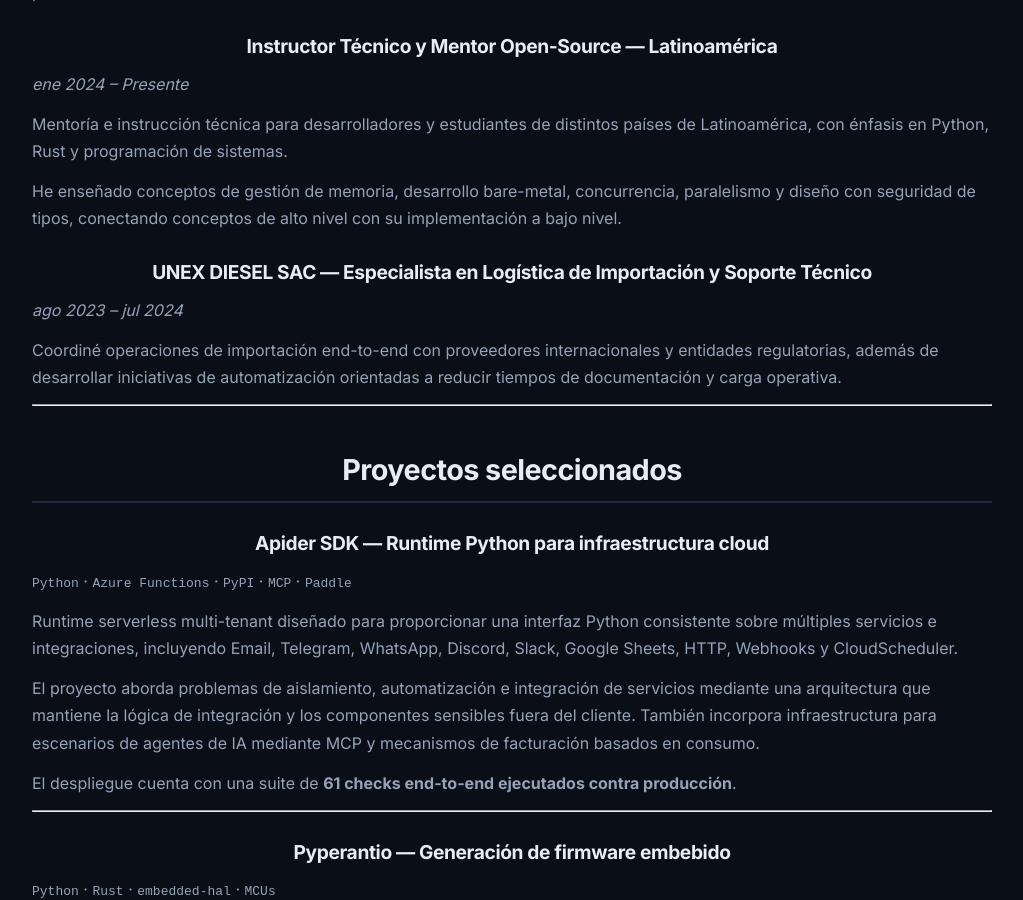
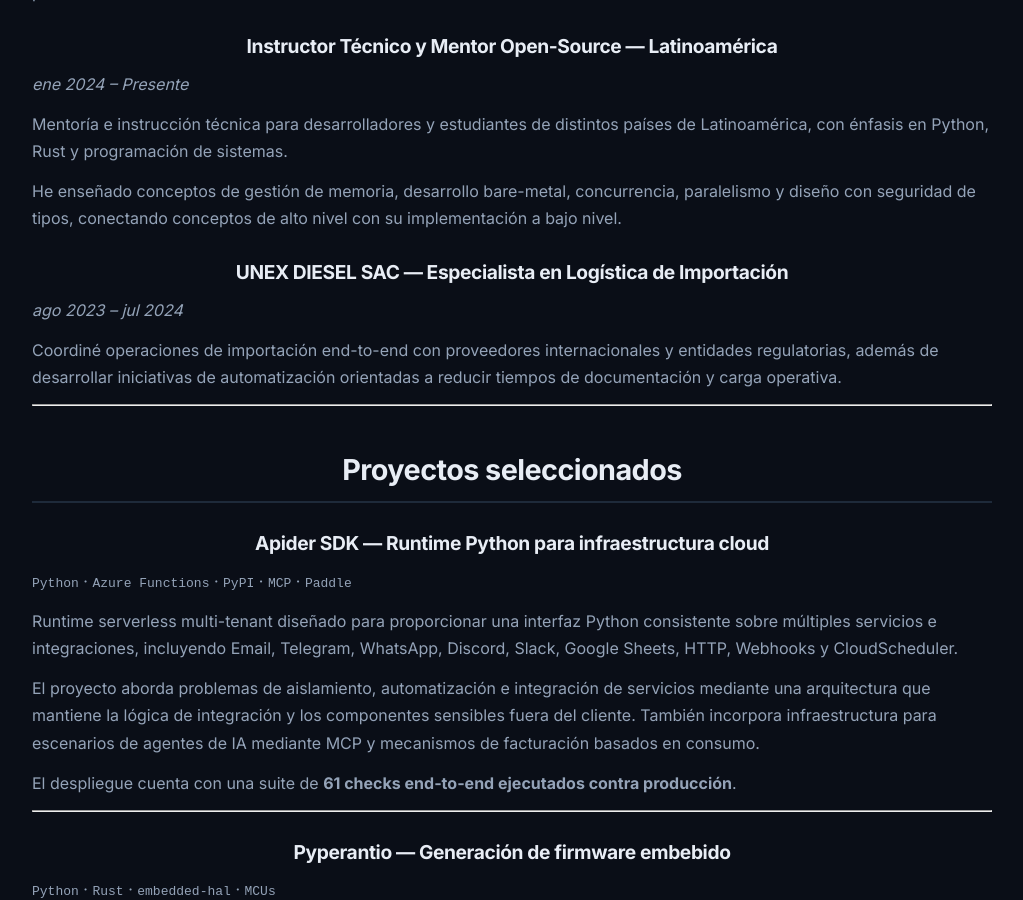
Before and after one commit to Jorge-de-la-Flor/Jorge-de-la-Flor.github.io, a Jekyll site: the page built from md_pages/about.md, in a window 1280 px wide and 900 px high, scrolled down 2614 px. Shown: the whole window, without its empty margins (128-1151 px from the left). Built offline with Jekyll 4.4.1, drawn with Linux system fonts in a browser that asks for light colours.

Commit message:
chore: update about.md

```diff
--- a/md_pages/about.md
+++ b/md_pages/about.md
@@ -77,7 +77,7 @@ Mentoría e instrucción técnica para desarrolladores y estudiantes de distinto
 
 He enseñado conceptos de gestión de memoria, desarrollo bare-metal, concurrencia, paralelismo y diseño con seguridad de tipos, conectando conceptos de alto nivel con su implementación a bajo nivel.
 
-### UNEX DIESEL SAC — Especialista en Logística de Importación y Soporte Técnico
+### UNEX DIESEL SAC — Especialista en Logística de Importación
 *ago 2023 – jul 2024*
 
 Coordiné operaciones de importación end-to-end con proveedores internacionales y entidades regulatorias, además de desarrollar iniciativas de automatización orientadas a reducir tiempos de documentación y carga operativa.
```
